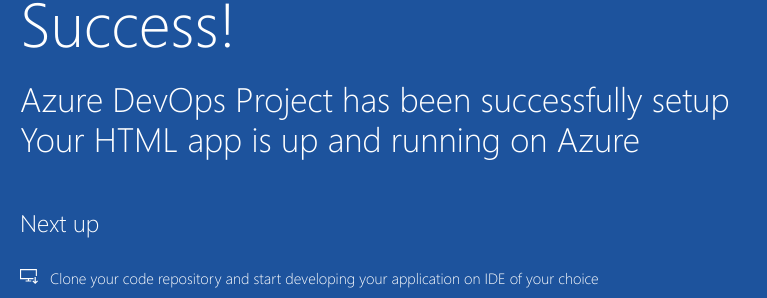
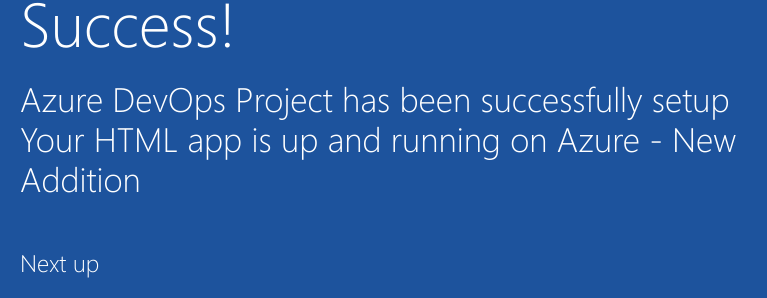
Before and after one commit to sarangmech07/casestudy1, a plain HTML site: page index.html in a window 1280 px wide. Shown: the part 392-690 px from the top of the page, 205-972 px from the left. Drawn offline with Linux system fonts and the light colour scheme.

Commit message:
made changes to index file

```diff
--- a/index.html
+++ b/index.html
@@ -20,7 +20,7 @@
             <div class="content-body">
                 <div class="success-text">Success!</div>
                 <div class="description line-1"> Azure DevOps Project has been successfully setup</div>
-                <div class="description line-2"> Your HTML app is up and running on Azure</div>
+                <div class="description line-2"> Your HTML app is up and running on Azure - New Addition</div>
                 <div class="next-steps-container">
                     <div class="next-steps-header">Next up</div>
                     <div class="next-steps-body">
```
